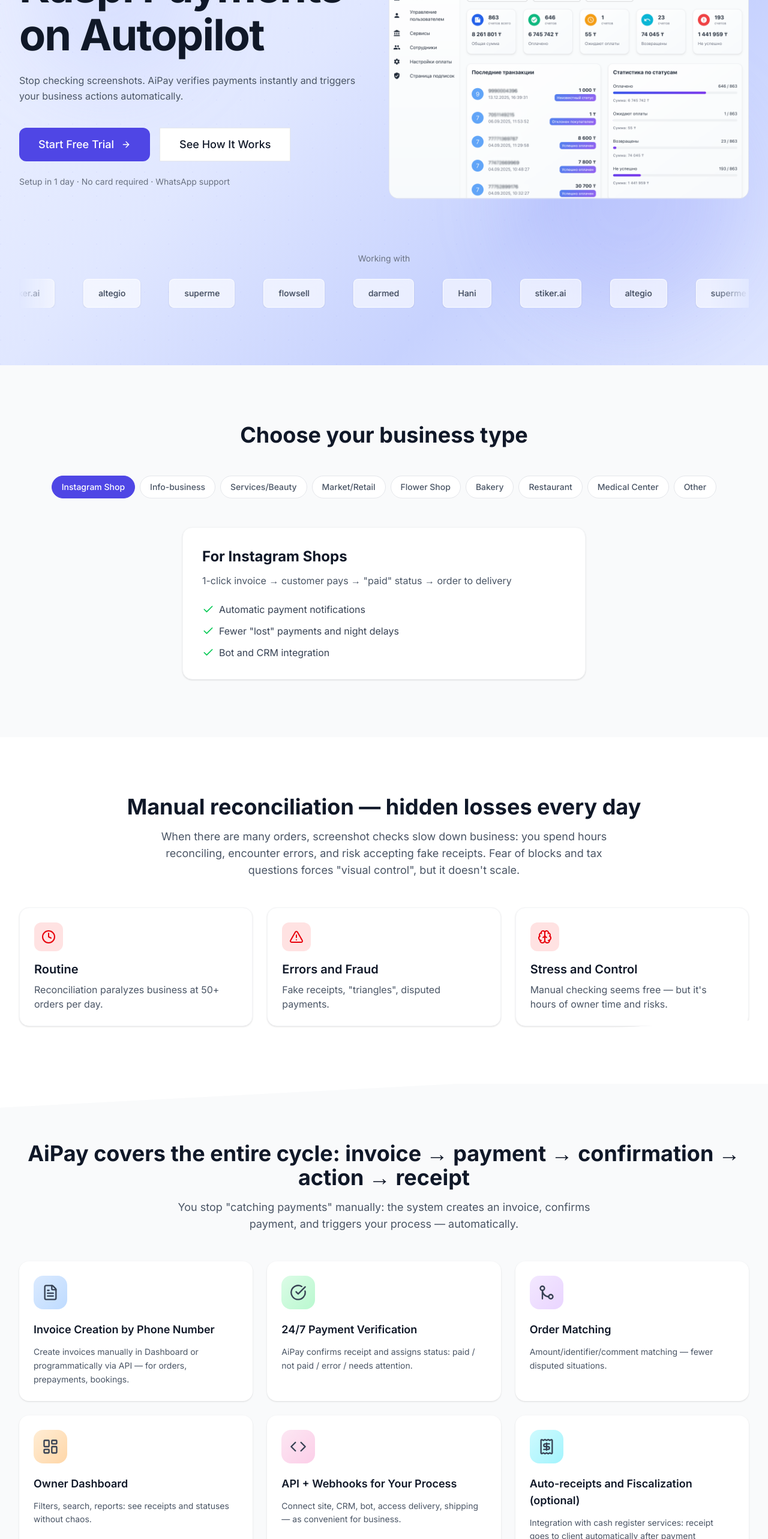
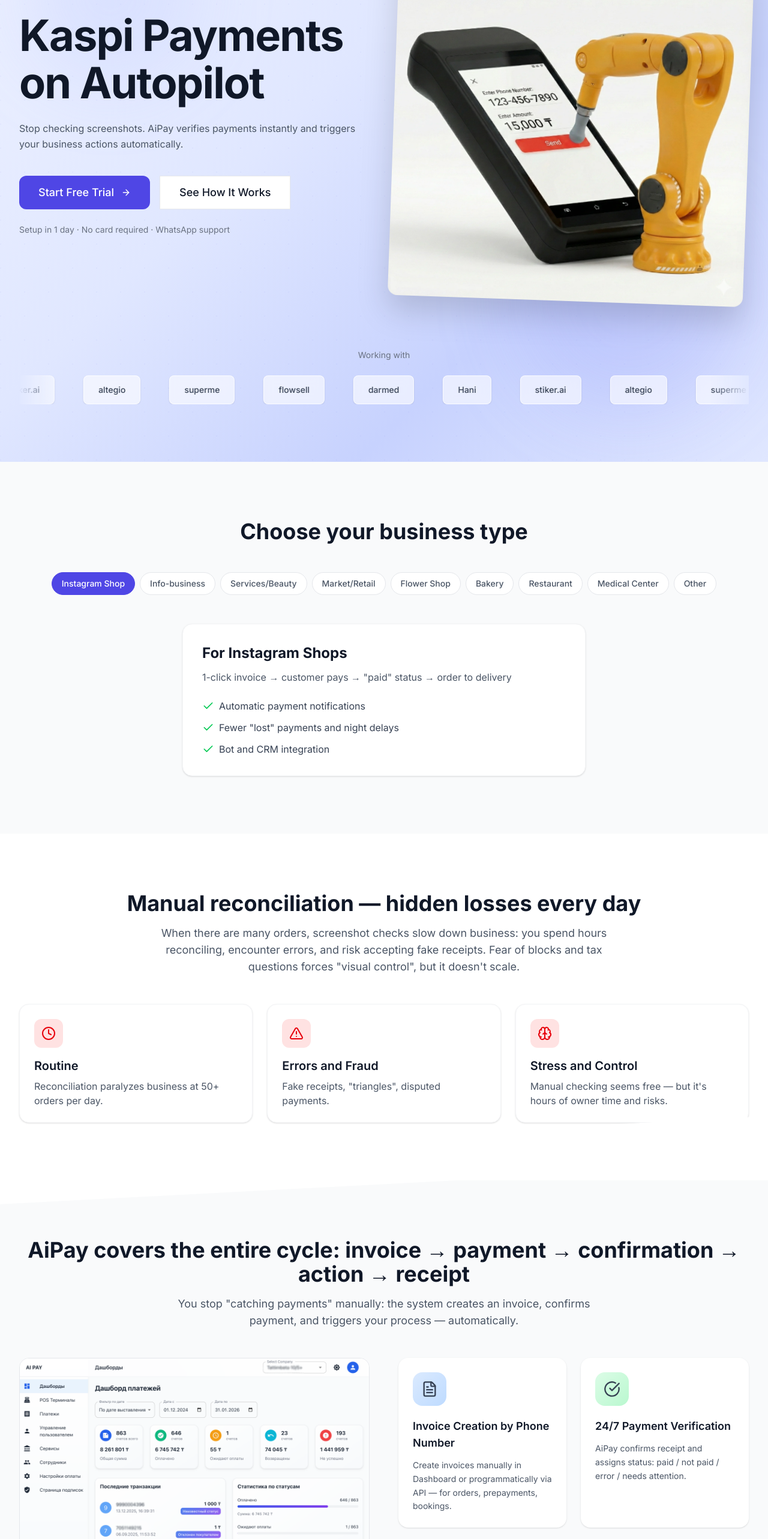
Before and after one commit to PayLab-Team/aipay-landing, a Next.js app: page /en in a window 1280 px wide. Shown: the part 234-2800 px from the top of the page at 60% size. Built offline with nearby package versions, Linux system fonts and the light colour scheme.

Commit message:
update hero image

```diff
--- a/src/components/sections/Features.tsx
+++ b/src/components/sections/Features.tsx
@@ -2,6 +2,7 @@
 
 import { useTranslations } from 'next-intl';
 import { motion } from 'framer-motion';
+import Image from 'next/image';
 import {
   FileText,
   CheckCircle,
@@ -50,7 +51,24 @@
           <SectionHeading title={t('title')} subtitle={t('subtitle')} />
         </ScrollReveal>
 
-        <div className="grid md:grid-cols-2 lg:grid-cols-3 gap-6">
+        <div className="grid lg:grid-cols-2 gap-8 lg:gap-12 items-start">
+          {/* Left - Dashboard preview */}
+          <ScrollReveal delay={0.1}>
+            <div className="lg:sticky lg:top-24">
+              <div className="rounded-2xl shadow-elevation-3 overflow-hidden border border-gray-200">
+                <Image
+                  src="/images/dashboard.png"
+                  alt="AI PAY Dashboard"
+                  width={2424}
+                  height={1740}
+                  className="w-full h-auto"
+                />
+              </div>
+            </div>
+          </ScrollReveal>
+
+          {/* Right - Feature cards (2x3 grid) */}
+          <div className="grid sm:grid-cols-2 gap-6">
             {cards.map((card, index) => {
               const Icon = ICONS[card.icon] || FileText;
               const gradient = GRADIENTS[index % GRADIENTS.length];
@@ -77,6 +95,7 @@
               );
             })}
           </div>
+        </div>
       </Container>
     </section>
   );
--- a/src/components/sections/Hero.tsx
+++ b/src/components/sections/Hero.tsx
@@ -2,11 +2,10 @@
 
 import { useTranslations } from 'next-intl';
 import { motion } from 'framer-motion';
-import { Sparkles } from 'lucide-react';
+import Image from 'next/image';
 import { Button, Container } from '@/components/ui';
 import { TrustStrip } from './TrustStrip';
-import { DashboardMockup } from '@/components/shared';
-import { fadeInUp, staggerContainer, blurIn } from '@/lib/animations';
+import { fadeInUp, staggerContainer } from '@/lib/animations';
 import { useSmoothScroll } from '@/hooks/useSmoothScroll';
 
 export function Hero() {
@@ -98,14 +97,21 @@
             </motion.p>
           </motion.div>
 
-          {/* Right content - Dashboard mockup */}
+          {/* Right content - Robotic manipulator with POS terminal */}
           <motion.div
             initial={{ opacity: 0, x: 50 }}
             animate={{ opacity: 1, x: 0 }}
             transition={{ duration: 0.8, delay: 0.3 }}
             className="hidden lg:flex justify-center lg:justify-end"
           >
-            <DashboardMockup variant="dashboard" animate />
+            <Image
+              src="/images/robotic-manipulator-pos-terminal.webp"
+              alt="AI-powered payment automation"
+              width={600}
+              height={600}
+              className="w-[500px] lg:w-[600px] h-auto transform rotate-2 drop-shadow-2xl rounded-2xl"
+              priority
+            />
           </motion.div>
         </div>
 
```
Also changed, not shown: public/images/robotic-manipulator-pos-terminal.webp (added), 1 other file (tests, documents, lock files or other folders). Lines whose indentation alone changed are shown as unchanged.
